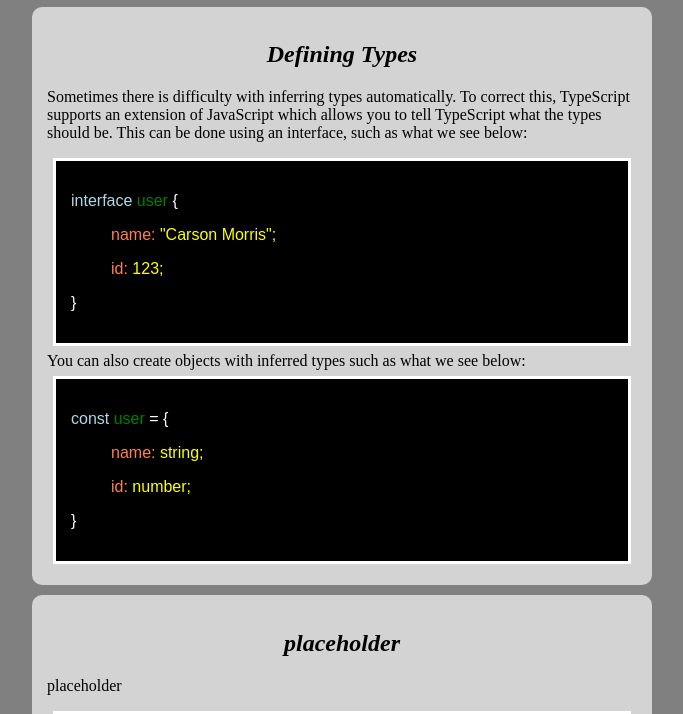
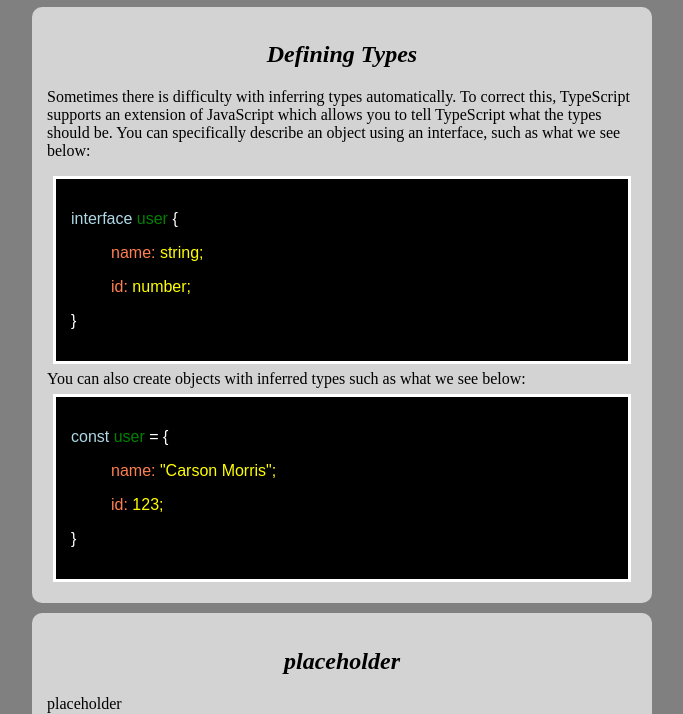
Before and after one commit to cs401-fall2022/lesson14-carsonmorris, a plain HTML site: page index.html in a window 1280 px wide. Shown: the part 722-1436 px from the top of the page, without its empty margins (298-981 px from the left). Drawn offline with Linux system fonts and the light colour scheme.

Commit message:
Fixed code blocks

```diff
--- a/index.html
+++ b/index.html
@@ -30,18 +30,19 @@
 
     <div id="contentBox">
       <h2>Defining Types</h2>
-      <p>Sometimes there is difficulty with inferring types automatically. To correct this, TypeScript supports an extension of JavaScript which allows you to tell TypeScript what the types should be. This can be done using an interface, such as what we see below: </p>
+      <p>Sometimes there is difficulty with inferring types automatically. To correct this, TypeScript supports an extension of JavaScript which allows you to tell TypeScript what the types should be. You can specifically describe an object using an interface, such as what we see below: </p>
       <div id="codeText">
         <p><span style="color: lightblue">interface</span><span style="color: green"> user</span> {</p>
-        <p id="indented"><span style="color: coral">name: </span><span style="color: yellow">"Carson Morris";</span></p>
-        <p id="indented"><span style="color: coral">id: </span><span style="color: yellow"> 123;</span></p>
+          <p id="indented"><span style="color: coral">name: </span><span style="color: yellow">string;</span></p>
+        <p id="indented"><span style="color: coral">id: </span><span style="color: yellow"> number;</span></p>
         <p>}</p>
       </div>
       You can also create objects with inferred types such as what we see below:
       <div id="codeText">
         <p><span style="color: lightblue">const</span><span style="color: green"> user</span> = {</p>
-        <p id="indented"><span style="color: coral">name: </span><span style="color: yellow">string;</span></p>
-        <p id="indented"><span style="color: coral">id: </span><span style="color: yellow"> number;</span></p>
+
+          <p id="indented"><span style="color: coral">name: </span><span style="color: yellow">"Carson Morris";</span></p>
+          <p id="indented"><span style="color: coral">id: </span><span style="color: yellow"> 123;</span></p>
         <p>}</p>
       </div>
 
```
